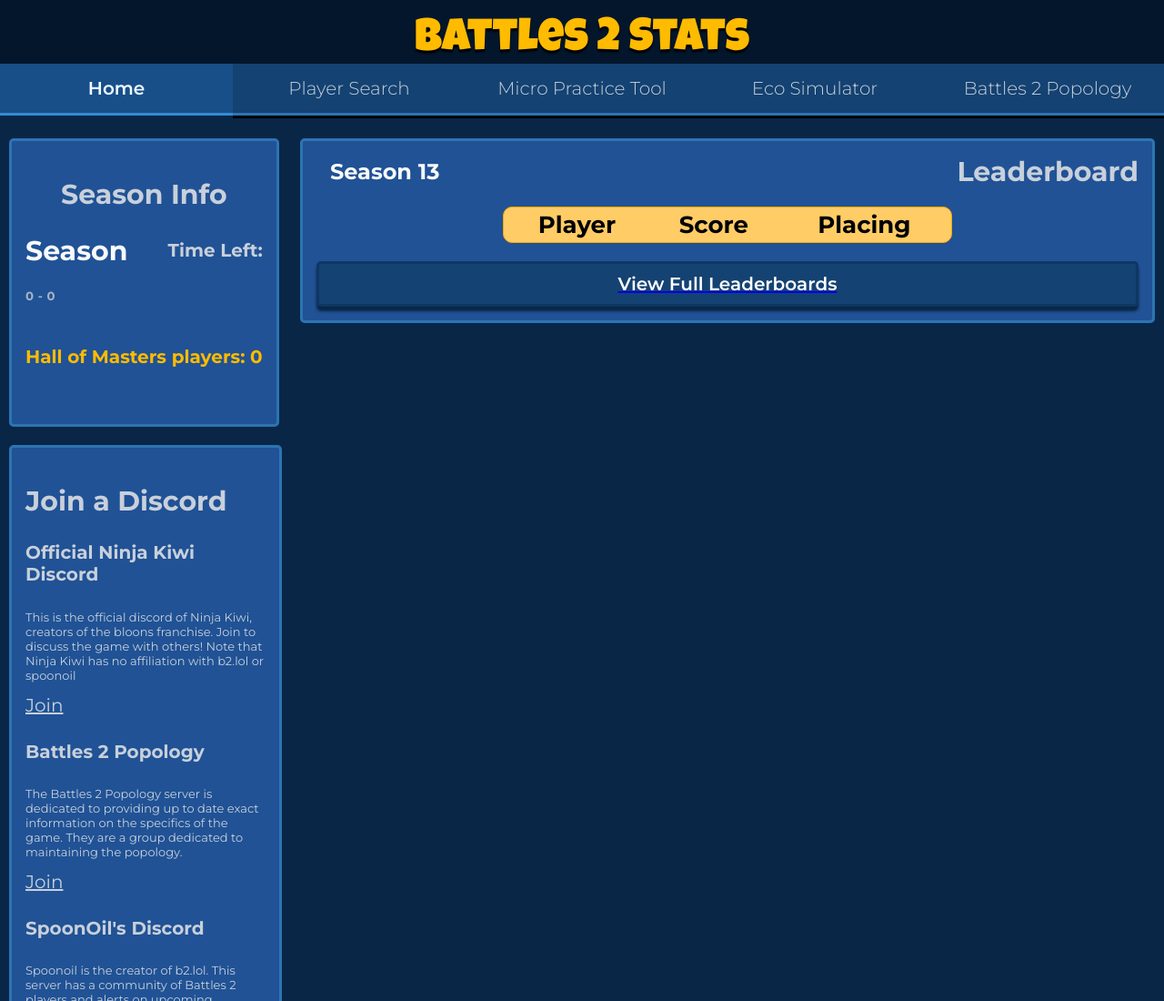
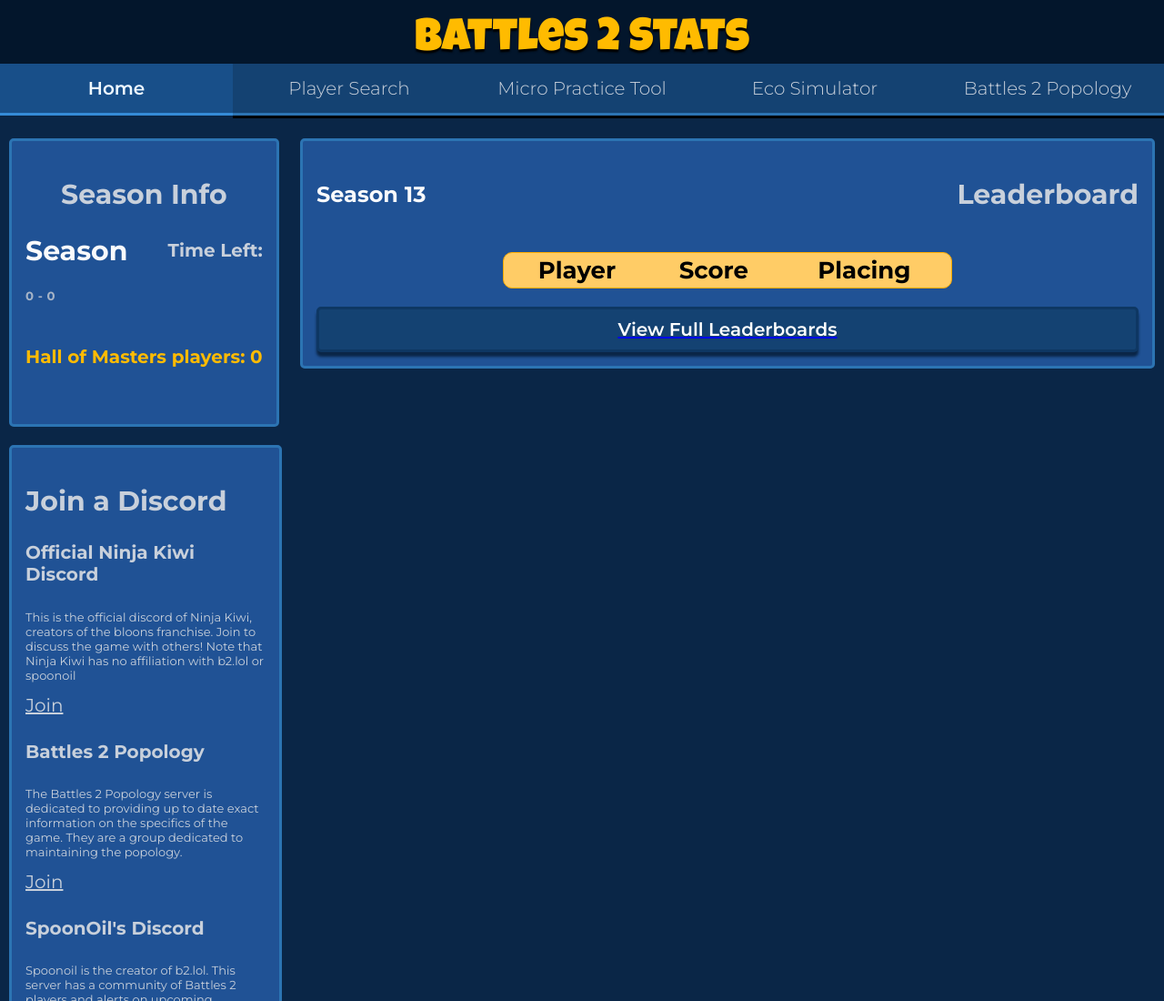
Before and after one commit to SpoonOil/b2-website, a plain HTML site: page index.html in a window 1280 px wide. Shown: the top 1100 px of the page at 91% size. Drawn offline with Linux system fonts and the light colour scheme; no server answers; a web font is replaced by a local one.

Commit message:
fixed issue

```diff
--- a/style.css
+++ b/style.css
@@ -272,10 +272,6 @@
   margin: 20px;
 }
 
-.leaderboardHeader * {
-  margin: 0 0 0 15px;
-}
-
 .leaderboard {
   flex: 1 1 50%;
   background-color: #ffcc66;
```
